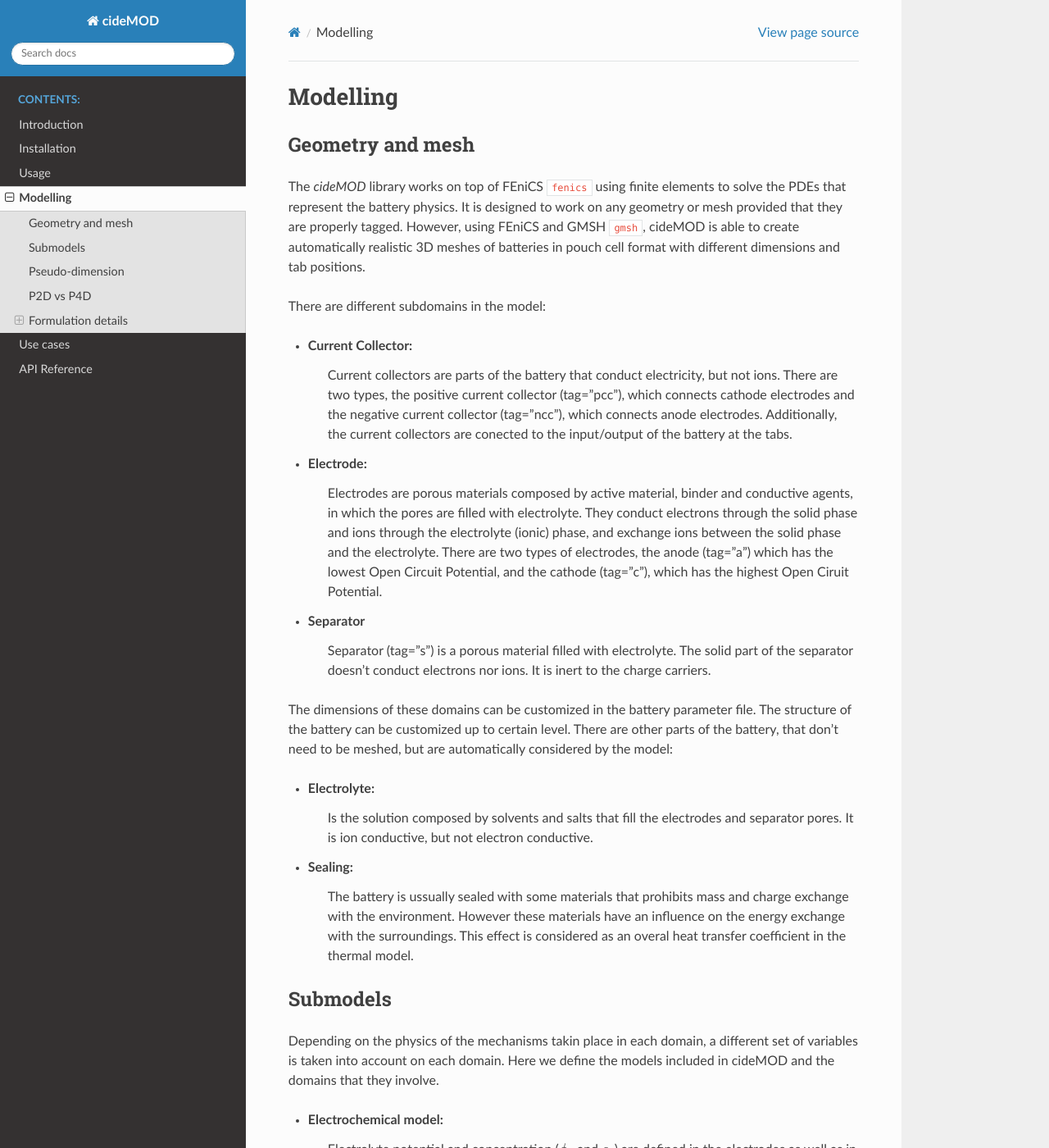
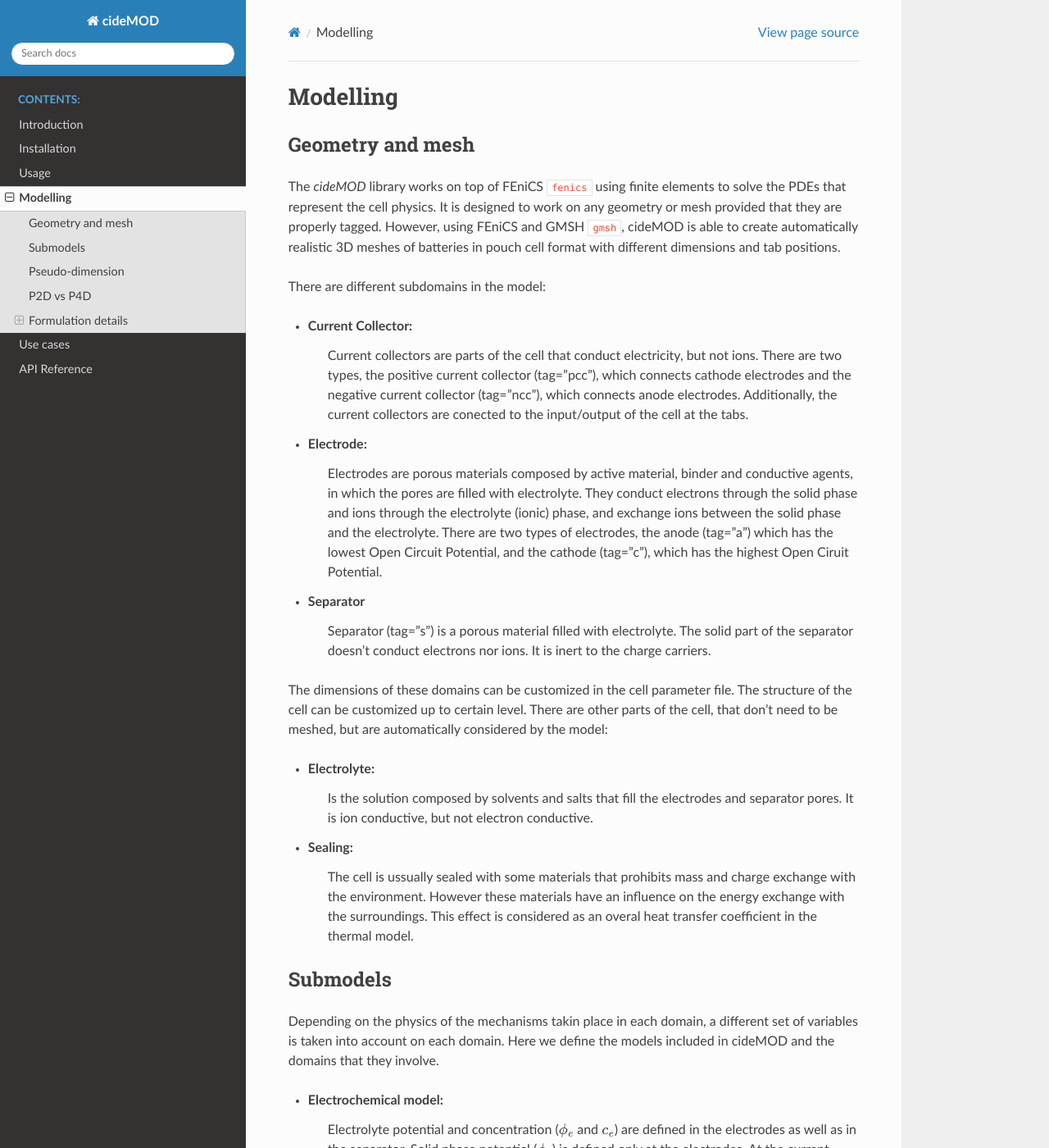
Before and after one commit to cidetec-energy-storage/cideMOD, a Sphinx documentation site: the page built from docs/source/modeling.rst, in a window 1280 px wide and 1400 px high. Shown: the whole window at 82% size. Built offline with Sphinx 7.4.7 and the Read the Docs theme 2.0.0, drawn with Linux system fonts in a browser that asks for light colours; pages that are not in the unit, such as notebooks, are missing from menus; cross-references to code outside the pages are shown as plain code; some of the changed text lies outside the part shown.

Commit message:
Battery cell wording according to EAyerbe in doc

```diff
--- a/docs/source/index.rst
+++ b/docs/source/index.rst
@@ -7,10 +7,10 @@ Welcome to cideMOD's documentation!
 ====================================
 
 CIDETEC's open-source tool **cideMOD** is based on the Doyle-Fuller-Newman model :cite:p:`Doyle1993` in which the physicochemical equations are solved by Finite Element methods using `FEniCS`_ :cite:p:`fenics` library.
-It enables doing physics-based battery simulations with a wide variety of use cases, from different drive cycles to characterization techniques such as GITT/PITT (Galvanostatic/Potentiostaic Intermitent Tritiation Technique).
+It enables doing physics-based battery cell (herein after cell) simulations with a wide variety of use cases, from different drive cycles to characterization techniques such as GITT/PITT (Galvanostatic/Potentiostaic Intermitent Tritiation Technique).
 
-**cideMOD** is a pseudo X-dimensional (pXD) model that extends the original pseudo 2-dimensional (P2D) model, proposed by Newman and co-workers, from 1D to 2D and 3D battery geometry.
-Therefore, charge balance, mass balance and reaction kinetics, as well as energy balance, are spatially resolved for the entire battery geometry, considering the inhomogeneity of battery state properties.
+**cideMOD** is a pseudo X-dimensional (pXD) model that extends the original pseudo 2-dimensional (P2D) model, proposed by Newman and co-workers, from 1D to 2D and 3D cell geometry.
+Therefore, charge balance, mass balance and reaction kinetics, as well as energy balance, are spatially resolved for the entire cell geometry, considering the inhomogeneity of cell state properties.
 
 Check out the :doc:`Installation <install>` section for instructions to install the software or the :doc:`usage <usage>` section for information on how to use the library.
 
--- a/docs/source/install_from_source.rst
+++ b/docs/source/install_from_source.rst
@@ -24,7 +24,7 @@ To use cideMOD, first install it using pip :
 
 It is important using the **-e** option in the *install* command. This will create an editable install, which means that if we modify the source code at the cloned folder, we will have those changes the next time we import the library.
 
-The P3D/P4D models make use of **gmsh** meshes to create the battery mesh. Therefore, the python environment should be able to locate the **gmsh** shared libraries.
+The P3D/P4D models make use of **gmsh** meshes to create the cell mesh. Therefore, the python environment should be able to locate the **gmsh** shared libraries.
 If your *PYTHONPATH* doesn't contains gmsh, you should add it:
 
 .. code-block:: console
--- a/docs/source/intro.rst
+++ b/docs/source/intro.rst
@@ -6,10 +6,10 @@ Introduction
 .. _gmsh: https://gmsh.info/
 
 CIDETEC's open-source tool **cideMOD** is based on the Doyle-Fuller-Newman model :cite:p:`Doyle1993` in which the physicochemical equations are solved by Finite Element methods using `FEniCS`_ :cite:p:`fenics` library.
-It enables doing physics-based battery simulations with a wide variety of use cases, from different drive cycles to characterization techniques such as GITT/PITT (Galvanostatic/Potentiostaic Intermitent Tritiation Technique).
+It enables doing physics-based battery cell (herein after cell) simulations with a wide variety of use cases, from different drive cycles to characterization techniques such as GITT/PITT (Galvanostatic/Potentiostaic Intermitent Tritiation Technique).
 
-**cideMOD** is a pseudo X-dimensional (pXD) model that extends the original pseudo 2-dimensional (P2D) model, proposed by Newman and co-workers, from 1D to 2D and 3D battery geometry.
-Therefore, charge balance, mass balance and reaction kinetics, as well as energy balance, are spatially resolved for the entire battery geometry, considering the inhomogeneity of battery state properties.
+**cideMOD** is a pseudo X-dimensional (pXD) model that extends the original pseudo 2-dimensional (P2D) model, proposed by Newman and co-workers, from 1D to 2D and 3D cell geometry.
+Therefore, charge balance, mass balance and reaction kinetics, as well as energy balance, are spatially resolved for the entire cell geometry, considering the inhomogeneity of cell state properties.
 
 Check out the :doc:`Installation <install>` section for instructions to install the software or the :doc:`Usage <usage>` section for information on how to use the library.
 
--- a/docs/source/modeling.rst
+++ b/docs/source/modeling.rst
@@ -6,14 +6,14 @@ Modelling
 Geometry and mesh
 ------------------
 
-The *cideMOD* library works on top of FEniCS :cite:p:`fenics` using finite elements to solve the PDEs that represent the battery physics.
+The *cideMOD* library works on top of FEniCS :cite:p:`fenics` using finite elements to solve the PDEs that represent the cell physics.
 It is designed to work on any geometry or mesh provided that they are properly tagged. However, using FEniCS and GMSH :cite:p:`gmsh`, cideMOD is able to create automatically realistic 3D meshes of batteries in pouch cell format with different dimensions and tab positions.
 
 There are different subdomains in the model:
 
 * Current Collector:
-   Current collectors are parts of the battery that conduct electricity, but not ions. There are two types, the positive current collector (tag="pcc"), which connects cathode electrodes and the negative current collector (tag="ncc"), which connects anode electrodes.
-   Additionally, the current collectors are conected to the input/output of the battery at the tabs.
+   Current collectors are parts of the cell that conduct electricity, but not ions. There are two types, the positive current collector (tag="pcc"), which connects cathode electrodes and the negative current collector (tag="ncc"), which connects anode electrodes.
+   Additionally, the current collectors are conected to the input/output of the cell at the tabs.
 * Electrode:
    Electrodes are porous materials composed by active material, binder and conductive agents, in which the pores are filled with electrolyte.
    They conduct electrons through the solid phase and ions through the electrolyte (ionic) phase, and exchange ions between the solid phase and the electrolyte.
@@ -21,13 +21,13 @@ There are different subdomains in the model:
 * Separator
    Separator (tag="s") is a porous material filled with electrolyte. The solid part of the separator doesn't conduct electrons nor ions. It is inert to the charge carriers.
 
-The dimensions of these domains can be customized in the battery parameter file. The structure of the battery can be customized up to certain level.
-There are other parts of the battery, that don't need to be meshed, but are automatically considered by the model:
+The dimensions of these domains can be customized in the cell parameter file. The structure of the cell can be customized up to certain level.
+There are other parts of the cell, that don't need to be meshed, but are automatically considered by the model:
 
 * Electrolyte:
    Is the solution composed by solvents and salts that fill the electrodes and separator pores. It is ion conductive, but not electron conductive.
 * Sealing:
-   The battery is ussually sealed with some materials that prohibits mass and charge exchange with the environment.
+   The cell is ussually sealed with some materials that prohibits mass and charge exchange with the environment.
    However these materials have an influence on the energy exchange with the surroundings. This effect is considered as an overal heat transfer coefficient in the thermal model.
 
 
@@ -84,7 +84,7 @@ The P2D model is simpler, and it uses standard FEniCS interval meshes to discret
 .. rubric:: P4D
 
 Given the necesity of modeling details in 3D (for example current collector tabs), the normalization strategy, used to get a simpler mesh that could be generated with FEniCS does not work anymore. In this case it preferred to use the real geometry of the cell, generated with gmsh.
-Due to the disparity of scales in the real battery geometry and in order to incorporate contributions from all the residuals in a proper way, the equations are non-dimensionalized. This makes it possible real battery geometry representations, but as a consequence, each time the geometry changes, the mesh needs to change, and the FEniCS engine has to recompile part of the solver code.
+Due to the disparity of scales in the real cell geometry and in order to incorporate contributions from all the residuals in a proper way, the equations are non-dimensionalized. This makes it possible real cell geometry representations, but as a consequence, each time the geometry changes, the mesh needs to change, and the FEniCS engine has to recompile part of the solver code.
 
 
 Formulation details
--- a/docs/source/usage.rst
+++ b/docs/source/usage.rst
@@ -31,12 +31,12 @@ Cell Parameters
 ----------------
 
 Cell properties and material parameters are specified in a single :code:`json` file or optionally a Python dictionary can be used as well.
-Several :ref:`examples <examples>` of different battery datasets are given under the data folder. The :code:`json` file must contain different mandatory objects:
+Several :ref:`examples <examples>` of different cell datasets are given under the data folder. The :code:`json` file must contain different mandatory objects:
 
 * Structure:
    The :code:`"structure"` entry determines the configuration of the cell. It is a list containing the tags of the different :ref:`subdomains <mesh>` in order.
    The easiest configuration would be :code:`["a","s","c"]` corresponding to a cell composed of an anode, separator and cathode.
-   A battery composed of two cells could have this other structure :code:`["ncc","a","s","c","pcc","c","s","a","ncc"]`. All the subdomains specified in the "structure" entry must have its own entry defined in the following points.
+   A cell composed of two units could have this other structure :code:`["ncc","a","s","c","pcc","c","s","a","ncc"]`. All the subdomains specified in the "structure" entry must have its own entry defined in the following points.
 * Current collectors:
    There is a distinction between the :code:`"positiveCurrentCollector"` and :code:`"negativeCurrentCollector"`, as they often have different properties. These keywords must contain geometry properties and conductivity. If the thermal model is used, thermal properties should be specified as well.
 * Electrodes:
@@ -77,7 +77,7 @@ Outputs
 There are two kind of outputs available. For each simulation, the library saves results to a folder on the fly in case of internal variables, and at the end of the time-loop in the case of global variables.
 
 * Internal variables:
-   These are the problem variables, or any derived value that has different values for each point in the battery geometry. These are automatically defined in the code, and written in the `XDMF Format <https://www.xdmf.org/index.php/Main_Page>`_.
+   These are the problem variables, or any derived value that has different values for each point in the cell geometry. These are automatically defined in the code, and written in the `XDMF Format <https://www.xdmf.org/index.php/Main_Page>`_.
    The parameter :code:`store_delay` can be modified to a negative value to supress this output, or to a positive value to specify the frecuency (in timesteps) at which the results are saved to disk.
 * Global variables:
    These are overall cell figures (for example cell voltage, current, maximum temperature, etc...), that are calculated and saved as a list of values over time internally in the memory. When the temporal loop finish, they are saved to disk in text files.
```
